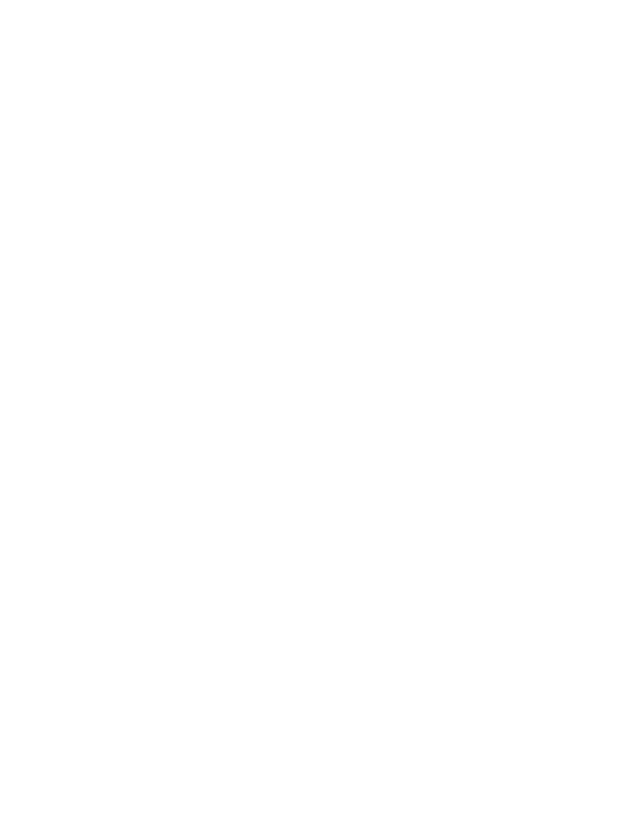
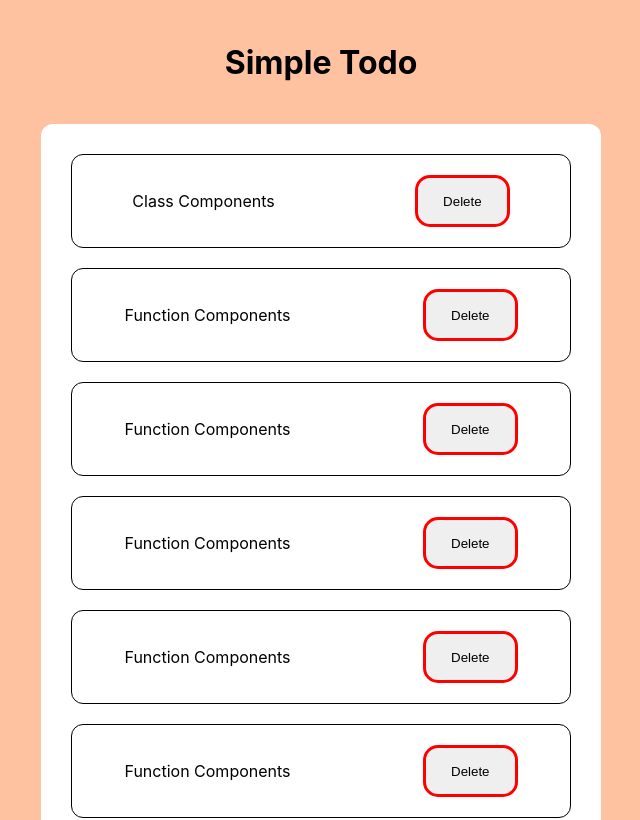
Before and after one commit to Kanth789/FirstReactAssignment, a React (Create React App) app in the folder react-ssignments/: page / in a window 1280 px wide. Shown: the top 820 px of the page, without its empty margins (319-959 px from the left). Built offline with nearby package versions, Linux system fonts and the light colour scheme.

Commit message:
SImpleTodo Functions and styling

```diff
--- a/react-ssignments/src/App.css
+++ b/react-ssignments/src/App.css
@@ -36,3 +36,42 @@
     transform: rotate(360deg);
   }
 }
+.main-conatiner{
+  max-width: 1200px;
+  display: block;
+  margin: auto;
+  text-align:center;
+}
+.main{
+  width: 500px;
+  display: block;
+  margin: auto;
+  background-color: #ffffff;
+  padding: 30px;
+  border-radius: 12px;
+
+}
+.div1{
+  display: flex;
+  flex-direction: row;
+  justify-content: space-evenly;
+  margin-bottom: 20px;
+  padding: 20px;
+  border: 1px solid black;
+  border-radius: 12px;
+}
+button{
+  margin-left: 100px;
+}
+body{
+  background-color: #ffc2a0;
+}
+button{
+  padding: 6px 25px;
+  border-radius: 15px;
+  border: 3px solid red;
+  cursor: pointer;
+}
+.heading{
+  font-size: 32px;
+}
--- a/react-ssignments/src/App.js
+++ b/react-ssignments/src/App.js
@@ -1,12 +1,65 @@
 import logo from './logo.svg';
 import './App.css';
+import SimpleTodo from './components/SimpleTodo/SimpleTodo';
+import { Component } from 'react';
+const InitialTodoList = [
+  {
+    uniqueNo : 1,
+    content : "Class Components"
+  },
+  {
+    uniqueNo : 2,
+    content : "Function Components"
+  },
+  {
+    uniqueNo : 3,
+    content : "Function Components"
+  },
+  {
+    uniqueNo : 4,
+    content : "Function Components"
+  },
+  {
+    uniqeNo : 5,
+    content : "Function Components"
+  },
+  {
+    uniqueNo : 6,
+    content : "Function Components"
+  },
+  {
+    uniqueNo : 7,
+    content : "Function Components"
+  },
 
-function App() {
-  return (
-    <div className="App">
+]
+class App extends Component{
+  state = {
+      TodoListUpdate : InitialTodoList
+  }
 
-    </div>
-  );
+  onDeleteTodo = uniqueNo => {
+      const {TodoListUpdate} = this.state
+      console.log(uniqueNo + "in App Js")
+      const filterData = TodoListUpdate.filter(eachItem => eachItem.uniqueNo !== uniqueNo)
+      this.setState({TodoListUpdate:filterData})
+
+  }
+  render(){
+    const {TodoListUpdate} = this.state
+      return(
+          <div className='main-conatiner'>
+          <div className="header">
+              <h4 className="heading">Simple Todo</h4>
+          </div>
+
+          <div className='main'>
+          { TodoListUpdate.map(eachItem=>
+          (<SimpleTodo  onDeleteTodo ={this.onDeleteTodo} InitialTodoList={eachItem} key={eachItem.uniqueNo}/>
+          ))}
+          </div>
+        </div>
+      )
+  }
 }
-
 export default App;
--- /dev/null
+++ b/react-ssignments/src/components/SimpleTodo/SimpleTodo.js
@@ -0,0 +1,17 @@
+const SimpleTodo = (props) =>{
+    const{InitialTodoList,onDeleteTodo} = props
+    const {uniqueNo,content} = InitialTodoList
+    const onDelete = () =>{
+        onDeleteTodo(uniqueNo)
+        console.log(uniqueNo)
+    }
+    return(
+
+            <div className="div1">
+                <p>{content}</p>
+                <button onClick={onDelete}>Delete</button>
+            </div>
+
+    )
+}
+export default SimpleTodo
```
